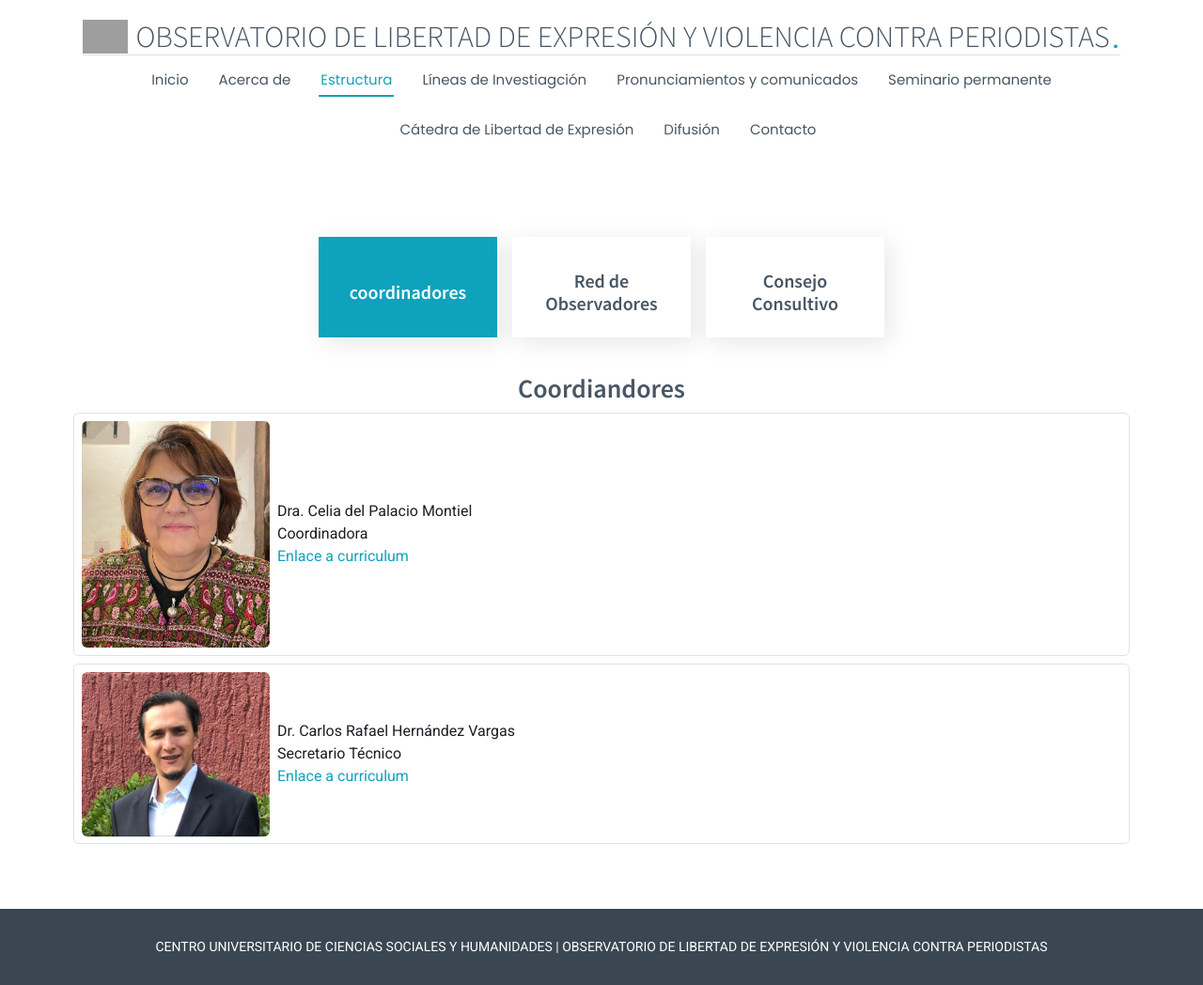
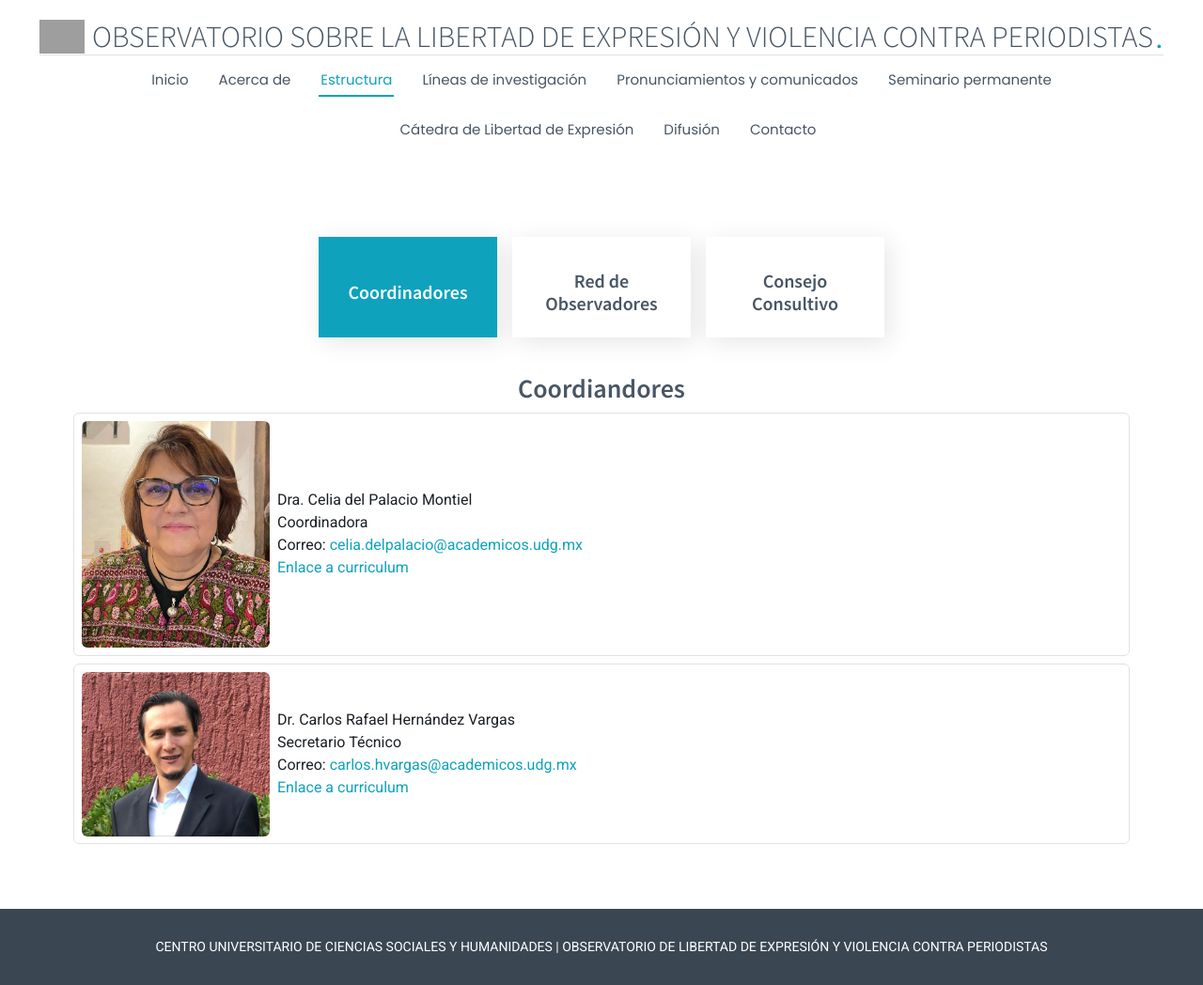
Before and after one commit to JobMoreno98/observatorio, a PHP site: page /estructura.php in a window 1280 px wide. Shown: the whole page at 94% size. Run offline with PHP 8.4, Linux system fonts and the light colour scheme; grey boxes are pictures that could not be loaded.

Commit message:
se corrigeron cosas

```diff
--- a/catedra.php
+++ b/catedra.php
@@ -26,7 +26,7 @@ require_once "layouts/head.php";
 
         <div class="col-ms-12 col-lg-6 mt-3">
             <div class="table-responsive">
-                <table class="table w-100 " style="font-size: 8pt;;">
+                <table class="table w-100 " style="font-size: 11pt;">
                     <thead>
                         <tr>
                             <th>Título</th>
--- a/estructura.php
+++ b/estructura.php
@@ -7,13 +7,13 @@ $nombres = [
     'Dr. Armando Zacarías Castillo' => ['foto' => 'Armando Zacarías.jpeg', 'archivo' => 'Armando Zacarías Castillo.docx'],
     'Dr. Diego Noel Ramos Rojas' => ['foto' => 'Diego.jpg', 'archivo' => 'Diego Noel Ramos Rojas.docx'],
     'Dra. Gabriela Gómez Rodríguez' => ['foto' => 'Gabriela Gomez.jpeg', 'archivo' => 'Gabriela Gómez Rodríguez.docx'],
-    'Mtra. Elva Araceli Fabián González' => ['foto' => 'Elva Araceli Fabián.jpg', 'archivo' => 'Elva Araceli Fabián González.docx'],
+    'Dra. Elva Araceli Fabián González' => ['foto' => 'Elva Araceli Fabián.jpg', 'archivo' => 'Elva Araceli Fabián González.docx'],
     'Mtro. Omar Guillermo García Santiago' => ['foto' => 'Omar García.jpg', 'archivo' => 'Omar García.docx'],
     'Mtro. José Carlos Rodríguez Toral' => ['foto' => 'José Carlos Rodríguez Toral.jpg', 'archivo' => 'José Carlos Rodríguez Toral.docx'],
     'Mtro. Julio Ríos Gutiérrez' => ['foto' => 'Julio Rios.jpg', 'archivo' => 'Julio Ríos.docx'],
     'Mtro. Javier Antonio Zepeda Orozco' => ['foto' => 'Javier Zepeda.jpeg', 'archivo' => 'Javier Zepeda.docx'],
     'Mtra. Nancy Wendy Aceves Velázquez' => ['foto' => 'WendyAceves.jpeg', 'archivo' => 'Wendy Aceves Velázquez.docx'],
-    'Mtra. Rosa Eugenia García' => ['foto' => 'Rosa Eugenia García Gómez.jpg', 'archivo' => 'Rosa Eugenia García Gómez.docx'],
+    'Mtra. Rosa Eugenia García Gómez ' => ['foto' => 'Rosa Eugenia García Gómez.jpg', 'archivo' => 'Rosa Eugenia García Gómez.docx'],
 ];
 
 $consejo =
@@ -33,7 +33,7 @@ $consejo =
 
             <li class="nav-item col-sm-12 col-md-4 col-lg-2 m-2">
                 <a class="nav-link active show" data-bs-toggle="tab" data-bs-target="#coordinadores">
-                    <h4 class="text-center">coordinadores</h4>
+                    <h4 class="text-center">Coordinadores</h4>
                 </a>
             </li><!-- End Tab 1 Nav -->
 
@@ -62,6 +62,7 @@ $consejo =
                         <div>
                             Dra. Celia del Palacio Montiel <br>
                             Coordinadora <br>
+                            Correo: <a href="mailto:celia.delpalacio@academicos.udg.mx">celia.delpalacio@academicos.udg.mx</a> <br>
                             <a href="./assets/img/estructura/archivos/Celia del Palacio.docx">Enlace a curriculum</a>
                         </div>
                     </div>
@@ -71,7 +72,7 @@ $consejo =
                         </div>
                         <div>
                             Dr. Carlos Rafael Hernández Vargas <br>
-                            Secretario Técnico <br>
+                            Secretario Técnico <br> Correo: <a href="mailto:carlos.hvargas@academicos.udg.mx">carlos.hvargas@academicos.udg.mx</a> <br>
                             <a href="./assets/img/estructura/archivos/Carlos Rafael Hernández Vargas.docx">Enlace a curriculum</a>
                         </div>
                     </div>
--- a/index.php
+++ b/index.php
@@ -13,8 +13,7 @@ require_once "layouts/head.php";
     <div class="container" data-aos="zoom-in-up">
       <h2 class="section-title">Acerca de</h2>
       <p>El Observatorio de libertad de expresión y violencia contra periodistas nació en diciembre de 2021 en el seno
-        del Departamento de Sociología del Centro Universitario de Ciencias Sociales y Humanidades y tiene como
-        objetivos los siguientes:
+        del Departamento de Sociología del Centro Universitario de Ciencias Sociales y Humanidades y tiene tiene los siguientes objetivos:
       </p>
       <ul>
         <li> <b>Generar indicadores</b>
--- a/layouts/head.php
+++ b/layouts/head.php
@@ -3,7 +3,7 @@
 <head>
     <meta charset="utf-8">
     <meta content="width=device-width, initial-scale=1.0" name="viewport">
-    <title>Observatorio de Libertad de Expresión y violencia contra periodistas</title>
+    <title>Observatorio sobre la Libertad de Expresión y violencia contra periodistas</title>
     <meta name="description" content="">
     <meta name="keywords" content="">
     <link rel="shortcut icon" href="./assets/img/observatorio.ico" type="image/x-icon">
@@ -28,7 +28,7 @@
             <a href="./index.php" class="logo d-flex align-items-center me-auto me-xl-0  border-bottom">
                 <!-- <img src="assets/img/logo.png" alt=""> -->
                  <img src="./assets/img/logo-sin-letras.svg" height="100%" alt="">
-                <h1 class="sitename text-uppercase d-block w-100 ">Observatorio de Libertad de Expresión y violencia contra
+                <h1 class="sitename text-uppercase d-block w-100 ">Observatorio sobre la Libertad de Expresión y violencia contra
                     periodistas</h1>
                 <span>.</span>
             </a>
@@ -37,11 +37,11 @@
                     <li><a href="./index.php#hero">Inicio<br></a></li>
                     <li><a href="./index.php#about">Acerca de</a></li>
                     <li><a href="./estructura.php#estructura">Estructura</a></li>
-                    <li><a href="./index.php#lineas">Líneas de Investiagción</a></li>
+                    <li><a href="./index.php#lineas">Líneas de investigación</a></li>
                     <li><a href="./comunicados.php#comunicados">Pronunciamientos y comunicados</a></li>
                     <li><a href="./seminario.php#seminario">Seminario permanente</a></li>
                     <li><a href="./catedra.php#catedra">Cátedra de Libertad de Expresión</a></li>
-                    <li><a href="./difusion#difusion">Difusión</a></li>
+                    <li><a href="./difusion.php#difusion">Difusión</a></li>
                     <li><a href="./index.php#contact">Contacto</a></li>
                 </ul>
                 <i class="mobile-nav-toggle d-xl-none bi bi-list"></i>
```
Also changed, not shown: 2 other files.
